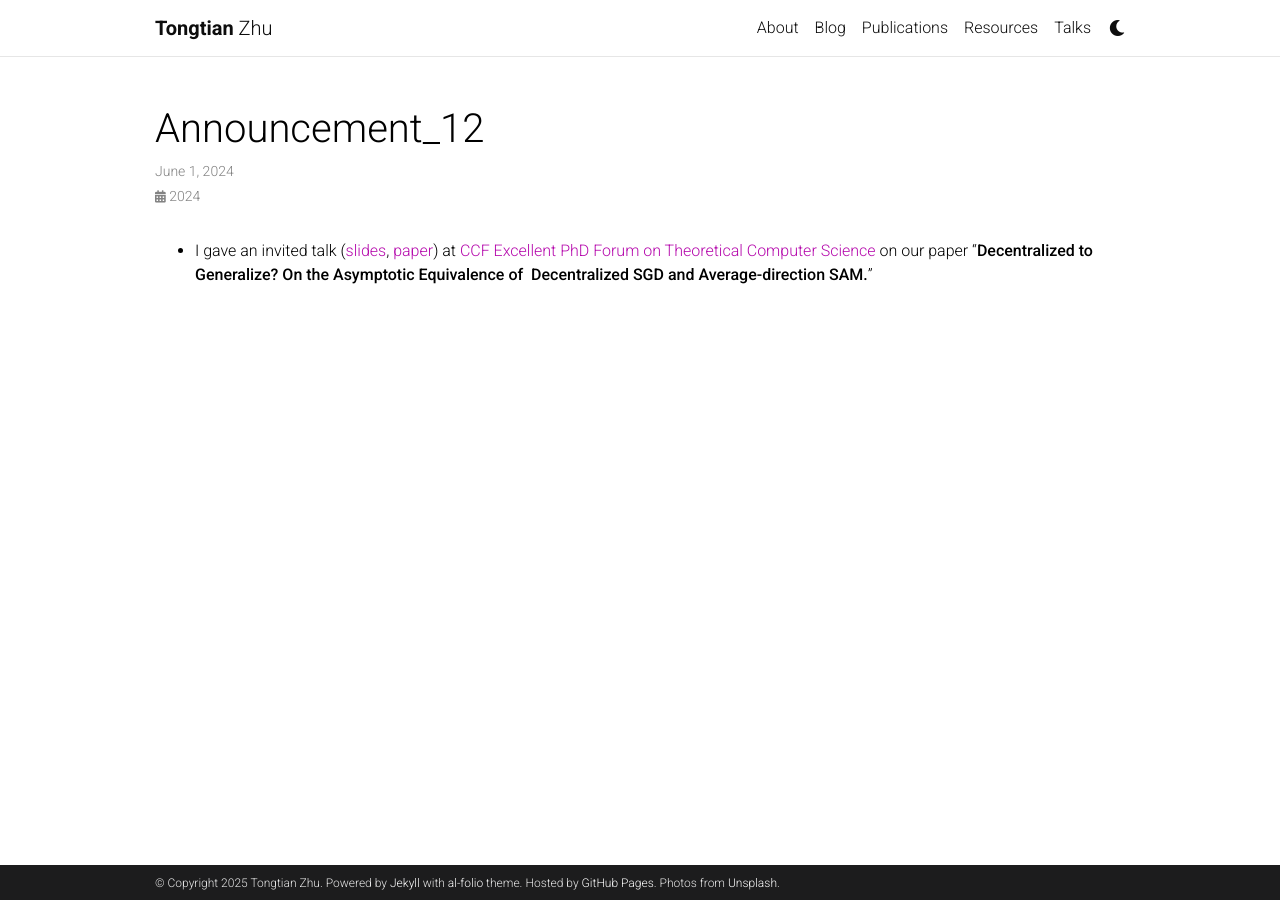
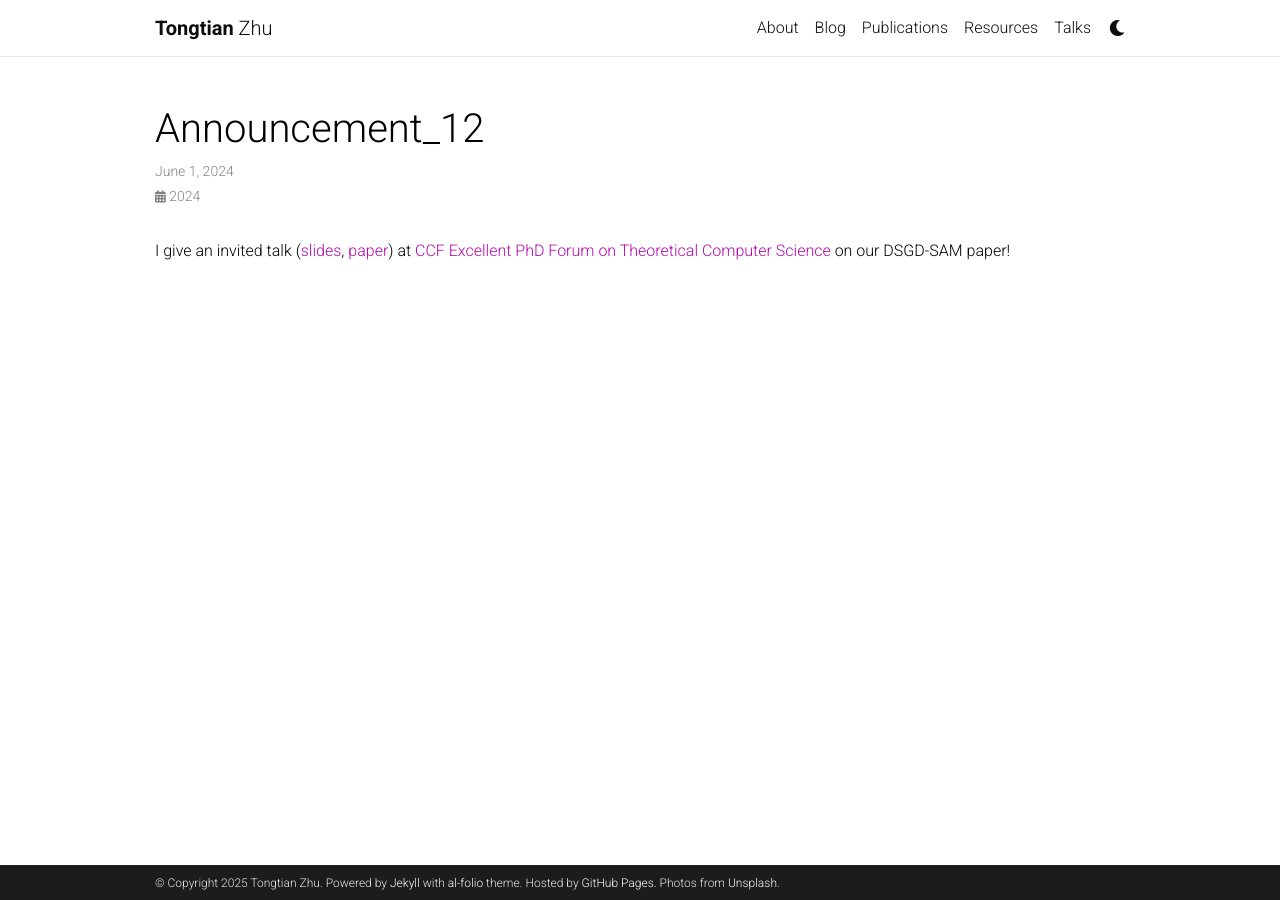
Before and after one commit to Raiden-Zhu/Raiden-Zhu.github.io, a Jekyll site: the page built from _news/announcement_12.md, in a window 1280 px wide. Built offline with Jekyll 4.4.1, drawn with Linux system fonts in a browser that asks for light colours; comment, search, counter and statistics services are not loaded; a style sheet for code colours, icons or effects is not loaded.

Commit message:
Update announcement_12.md

```diff
--- a/_news/announcement_12.md
+++ b/_news/announcement_12.md
@@ -5,4 +5,4 @@ inline: true
 related_posts: false
 ---
 
-- I gave an invited talk ([slides](https://github.com/Raiden-Zhu/ICML-2023-DSGD-and-SAM/blob/main/Slides_ICML_2023_Decentralized_SGD_and_Average_direction_SAM_are_Asymptotically_Equivalent%20.pdf), [paper](https://arxiv.org/abs/2306.02913)) at [CCF Excellent PhD Forum on Theoretical Computer Science](https://mp.weixin.qq.com/s/HbHlolQy7xr2a-sIG4_jpQ) on our paper "**Decentralized to Generalize? On the Asymptotic Equivalence of  Decentralized SGD and Average-direction SAM.**"
+I give an invited talk ([slides](https://github.com/Raiden-Zhu/ICML-2023-DSGD-and-SAM/blob/main/Slides_ICML_2023_Decentralized_SGD_and_Average_direction_SAM_are_Asymptotically_Equivalent%20.pdf), [paper](https://arxiv.org/abs/2306.02913)) at [CCF Excellent PhD Forum on Theoretical Computer Science](https://mp.weixin.qq.com/s/HbHlolQy7xr2a-sIG4_jpQ) on our DSGD-SAM paper!
```
